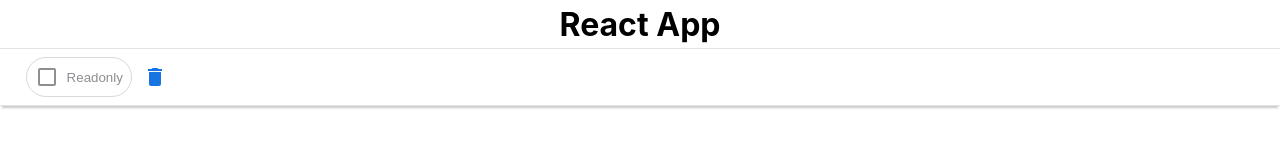
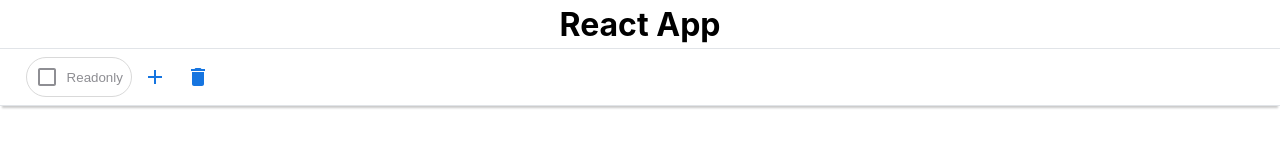
Before and after one commit to courses-iba/syemelianau-reactjs, a React (Create React App) app: page / in a window 1280 px wide. Shown: the top 154 px of the page. Built offline with nearby package versions, Linux system fonts and the light colour scheme.

Commit message:
reactjs - task7 - Added cards creation

```diff
--- a/package.json
+++ b/package.json
@@ -12,6 +12,7 @@
     "react-icons": "^4.2.0",
     "react-scripts": "4.0.3",
     "styled-components": "^5.2.3",
+    "uuid": "^8.3.2",
     "web-vitals": "^1.1.1"
   },
   "scripts": {
--- a/src/App.js
+++ b/src/App.js
@@ -1,18 +1,21 @@
 import { useState } from 'react';
-import { MdDelete } from 'react-icons/md';
+import { v4 as uuid } from 'uuid';
+import { MdDelete, MdAdd } from 'react-icons/md';
 
 import styles from './App.module.css';
 import { iButton } from './styles/Button.module.css';
 import Header from './containers/Header';
 import Content from './containers/Content';
-import CardList from './components/CardList';
 import Menu from './containers/Menu';
 import Checkbox from './components/Checkbox';
+import CardList from './components/CardList';
 
 const App = () => {
+    const iProps = { color: '#1675e0' };
+
     const [readonly, setReadonly] = useState(false);
-    const [cards, setCards] = useState([...Array(18).keys()].map((value, index) => ({
-        id: index,
+    const [cards, setCards] = useState([...Array(18).keys()].map(value => ({
+        id: uuid(),
         content: {
             title: `Card Title ${value}`,
             description: `
@@ -29,21 +32,22 @@ const App = () => {
     const handleEdit = (id, content) => setCards(cards.map(card => card.id === id ? { ...card, content } : card));
     const handleCheck = (id, checked) => setCards(cards.map(card => card.id === id ? { ...card, checked } : card));
     const handleDelete = () => setCards(cards.filter(({ checked }) => !checked));
+    const handleAdd = () => setCards([...cards, {
+        id: uuid(),
+        content: {
+            title: 'Edit me!',
+            description: 'Me too :)'
+        },
+        checked: Math.floor(Math.random() * 5) + 1
+    }]);
 
     return (
         <div className={styles.app}>
             <Header title="React App" />
             <Menu>
-                <Checkbox
-                    name="Readonly"
-                    checked={readonly}
-                    onChange={handleReadonly}
-                />
-                <button
-                    className={iButton}
-                    onClick={handleDelete}
-                    children={<MdDelete color="#1675e0" />}
-                />
+                <Checkbox name="Readonly" checked={readonly} onChange={handleReadonly} />
+                <button className={iButton} onClick={handleAdd} children={<MdAdd {...iProps} />} />
+                <button className={iButton} onClick={handleDelete} children={<MdDelete {...iProps} />} />
             </Menu>
             <Content>
                 {cards.length ? (
```
Also changed, not shown: 1 other file (tests, documents, lock files or other folders).
